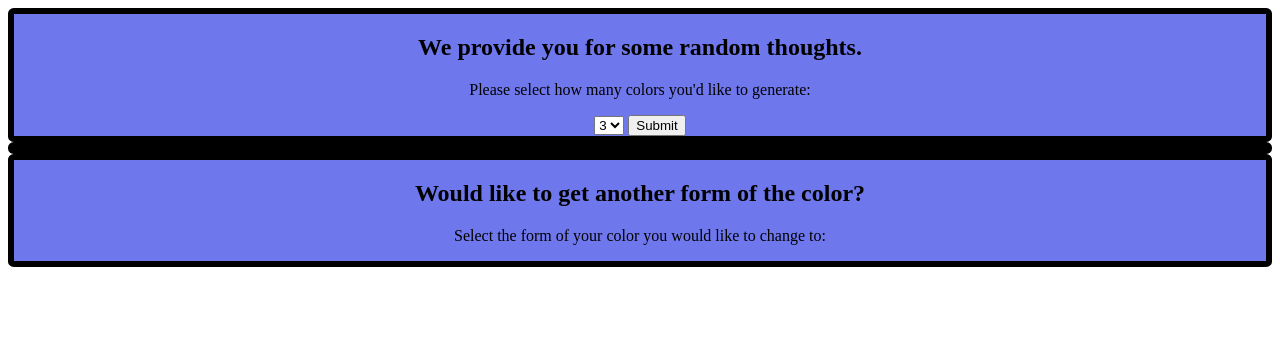
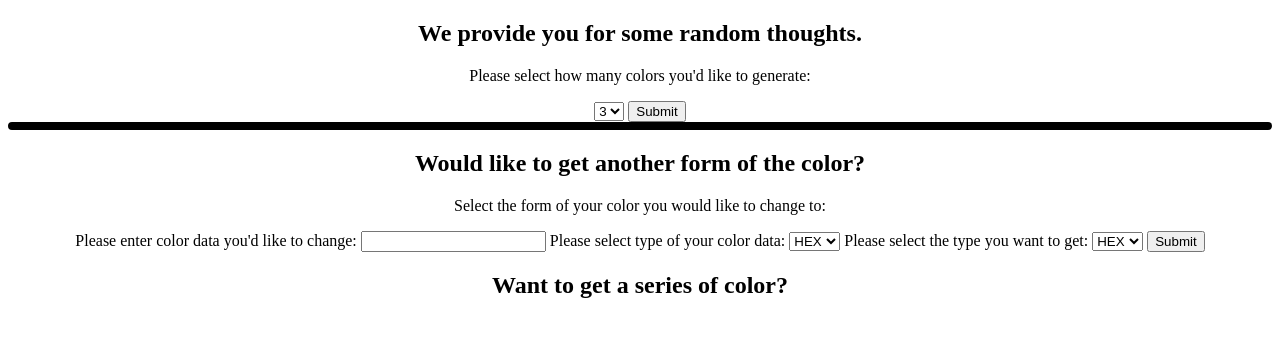
Before and after one commit to vincentvzz/Your-Colorful-Idea, a Python web app: template templates/index.html in a window 1280 px wide. Shown: the top 337 px of the page. Run offline with Jinja, Linux system fonts and the light colour scheme; the template is opened without the code that fills it, so the values that code supplies are empty.

Commit message:
second update

```diff
--- a/static/style.css
+++ b/static/style.css
@@ -1,13 +1,15 @@
-div {
-  background-color: #6F77ED;
-  border-radius: 0.35em;
-  border: 5pt solid black;
-}
-
-h1 {
-    display: none;
+#random-display {
+  border-radius: 0.3em;
+  border: 3pt solid black;
+  display: flex;
+  align-items: center;
+  justify-content: center;
 }
 
 body {
     text-align: center;
 }
+
+.each-color-display {
+    margin: 10px;
+}
--- a/templates/index.html
+++ b/templates/index.html
@@ -5,8 +5,9 @@
     <link rel="stylesheet" type= "text/css" href="../static/style.css"/>
 </head>
 <body>
-<header><h1 id="1">Your Colorful Idea</h1></header>
+<!--<header><h1 id="1">Your Colorful Idea</h1></header>-->
 <main>
+    <div>
         <div>
             <h2>We provide you for some random thoughts.</h2>
             <p>Please select how many colors you'd like to generate:</p>
@@ -21,16 +22,43 @@
         </div>
         <div id="random-display">
             {% for each_color in data.random_color %}
-        <div style="background: {{each_color}}; width: 50px; height: 50px"></div>
+            <div class="each-color-display">
+                <div class="random-color" style="background: {{each_color}}; width: 50px; height: 50px"></div>
                 <p>{{each_color}}</p>
+            </div>
             {% endfor %}
         </div>
+    </div>
+
+    <div>
         <div>
             <h2> Would like to get another form of the color?</h2>
             <p>Select the form of your color you would like to change to:</p>
-        <form method="GET">
+            <form method="GET" action="/transfer">
+                <label for="input_data">Please enter color data you'd like to change:</label>
+                <input type="text" name="input_data" id="input_data"/>
+                <label for="input_type">Please select type of your color data:</label>
+                <select name="input_type">
+                    <option value="hex">HEX</option>
+                    <option value="rgb">RGB</option>
+                    <option value="hsl">HSL</option>
+                </select>
+                <label for="output_type">Please select the type you want to get:</label>
+                <select name="output_type">
+                    <option value="hex">HEX</option>
+                    <option value="rgb">RGB</option>
+                    <option value="hsl">HSL</option>
+                </select>
+                <input type="submit"/>
+            </form>
+        </div>
+        <div id="transfer-display">
+            <p>{{data["color_data_output"]}}</p>
+        </div>
+    </div>
 
-        </form>
+    <div>
+        <h2>Want to get a series of color?</h2>
     </div>
 </main>
 </body>
```
Also changed, not shown: main.py (+27 -12 lines). Lines whose indentation alone changed are shown as unchanged.
